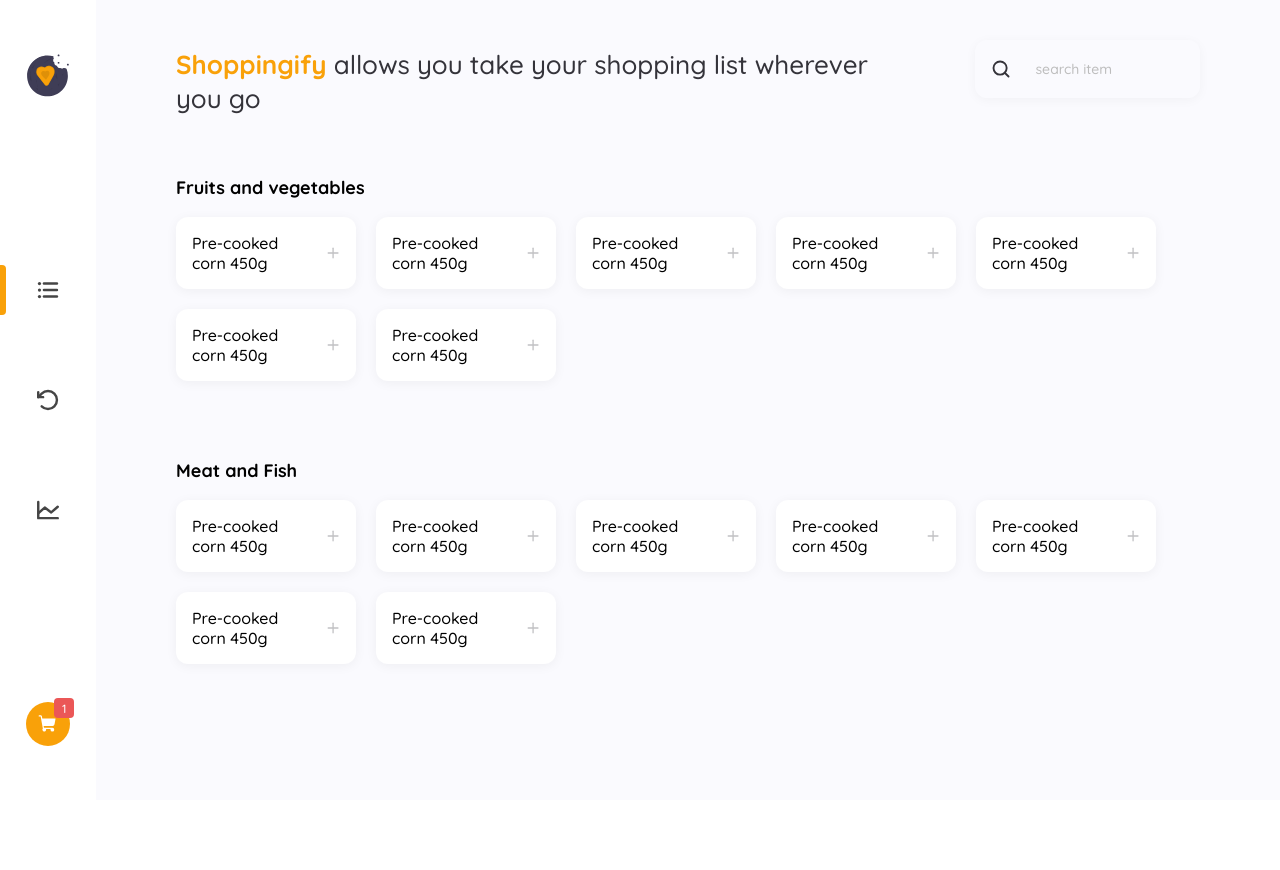
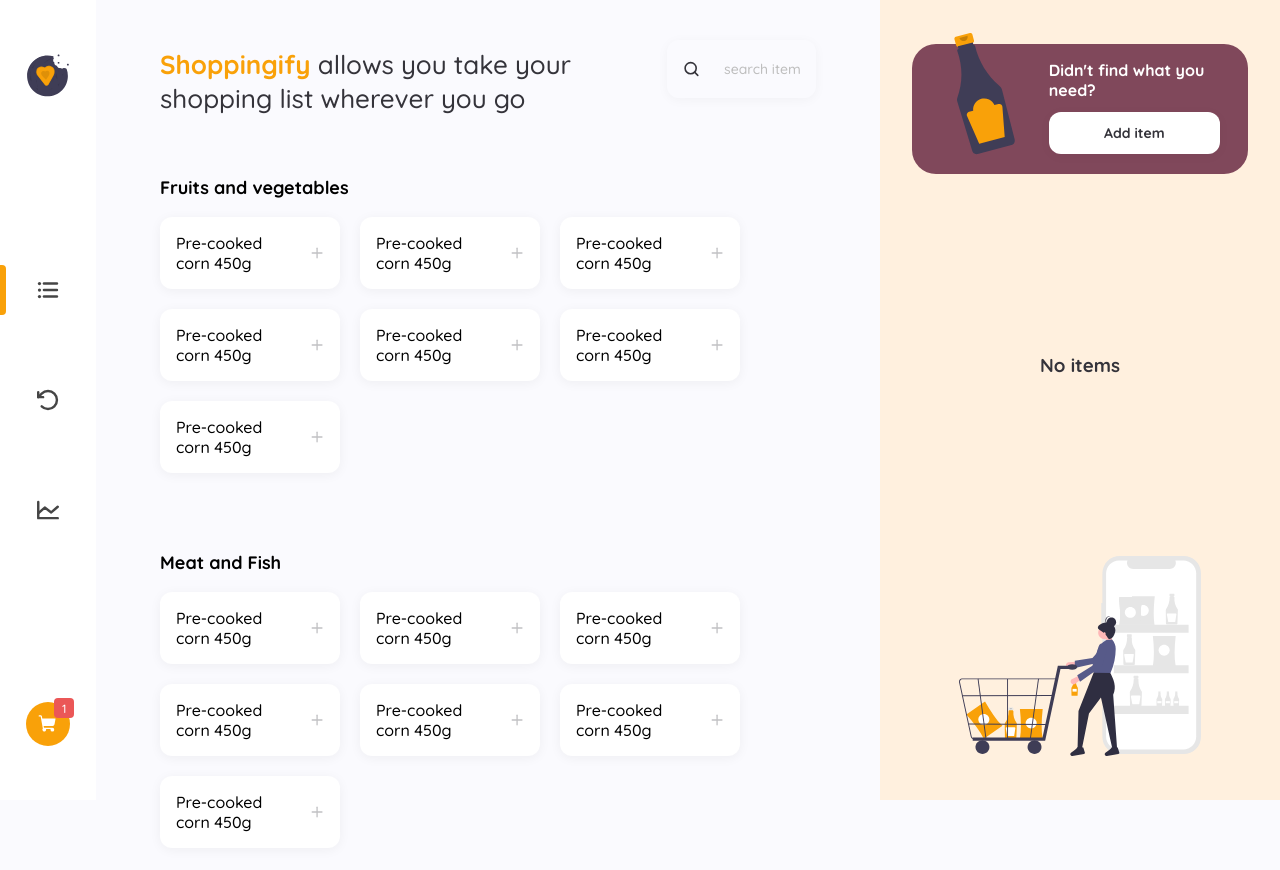
Before and after one commit to guispati/shoppingify, a React (Vite) app in the folder client/: page / in a window 1280 px wide. Shown: the top 870 px of the page. Before the commit the page ends 800 px from the top, so only its background shows below. Built offline with nearby package versions, Linux system fonts and the light colour scheme; no server answers; sample sign-in values are in the browser's storage.

Commit message:
client: start shopping cart layout

```diff
--- /dev/null
+++ b/client/src/components/ShoppingCart/AddItem/index.tsx
@@ -0,0 +1,17 @@
+import { AddItemContainer } from "./styles";
+import bottle from '../../../assets/bottle.svg';
+
+export function AddItem() {
+	function handleAddItem() {
+		console.log("click");
+	}
+	return (
+		<AddItemContainer>
+			<img src={bottle} alt="Bottle" />
+			<div>
+				<p>Didn't find what you need?</p>
+				<button onClick={handleAddItem}>Add item</button>
+			</div>
+		</AddItemContainer>
+	);
+}
--- /dev/null
+++ b/client/src/components/ShoppingCart/AddItem/styles.ts
@@ -0,0 +1,42 @@
+import styled from "styled-components";
+
+export const AddItemContainer = styled.div`
+	height: 8.125rem;
+	background: ${props => props.theme.purple};
+	border-radius: 24px;
+	padding: 1rem 1.75rem;
+	display: flex;
+	justify-content: space-between;
+	gap: 2rem;
+
+	color: ${props => props.theme.white};
+	font-weight: 700;
+
+	img {
+		height: 8rem;
+		transform: translateY(-2rem);
+	}
+
+	div {
+		display: flex;
+		flex-direction: column;
+		gap: 0.75rem;
+
+
+		button {
+			background: ${props => props.theme.white};
+			box-shadow: 0px 2px 12px rgba(0, 0, 0, 0.04);
+			border: 0;
+			border-radius: 12px;
+			padding: 0.75rem 1.75rem;
+
+			color: ${props => props.theme["base-title"]};
+			font-size: 0.875rem;
+			font-weight: 700;
+
+			cursor: pointer;
+		}
+	}
+
+
+`;
--- /dev/null
+++ b/client/src/components/ShoppingCart/index.tsx
@@ -0,0 +1,13 @@
+import { AddItem } from "./AddItem";
+import { ShoppingCartContainer } from "./styles";
+import cart from '../../assets/cart.svg';
+
+export function ShoppingCart() {
+	return (
+		<ShoppingCartContainer>
+			<AddItem />
+			<h3>No items</h3>
+			<img src={cart} alt="Woman purchasing items" />
+		</ShoppingCartContainer>
+	);
+}
--- /dev/null
+++ b/client/src/components/ShoppingCart/styles.ts
@@ -0,0 +1,24 @@
+import styled from "styled-components";
+
+export const ShoppingCartContainer = styled.section`
+	position: fixed;
+	display: flex;
+	flex-direction: column;
+	justify-content: space-between;
+	align-items: center;
+	right: 0;
+	top: 0;
+	width: 25rem;
+	height: 100vh;
+	background: ${props => props.theme["list-background"]};
+	padding: 2.75rem 2rem;
+
+	h3 {
+		color: ${props => props.theme["base-title"]};
+		font-weight: 700;
+	}
+
+	> img {
+		height: 12.5rem;
+	}
+`;
--- a/client/src/layouts/DefaultLayout/index.tsx
+++ b/client/src/layouts/DefaultLayout/index.tsx
@@ -1,5 +1,6 @@
 import { Outlet } from "react-router-dom";
 import { Header } from "../../components/Header";
+import { ShoppingCart } from "../../components/ShoppingCart";
 import { LayoutContainer } from "./styles";
 
 export function DefaultLayout() {
@@ -7,6 +8,7 @@
         <LayoutContainer>
             <Header />
             <Outlet />
+			<ShoppingCart />
         </LayoutContainer>
     );
 }
--- a/client/src/pages/Home/styles.ts
+++ b/client/src/pages/Home/styles.ts
@@ -2,5 +2,6 @@
 
 export const HomeContainer = styled.main`
 	margin-left: 6rem;
-	padding: 2.5rem 5rem;
+	padding: 2.5rem 4rem;
+	width: calc(100% - 31rem);
 `;
```
Also changed, not shown: client/src/assets/bottle.svg (added), client/src/assets/cart.svg (added).
